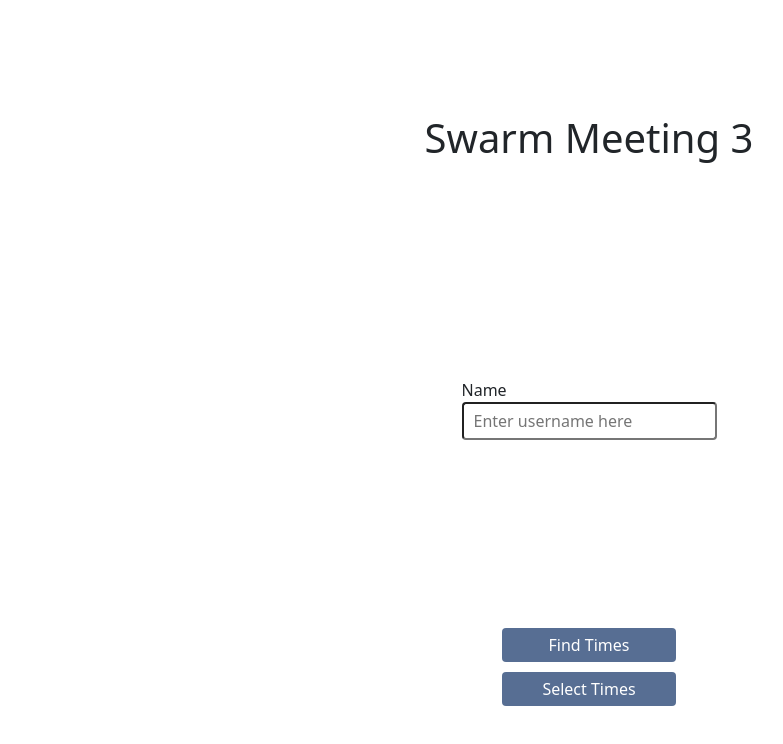
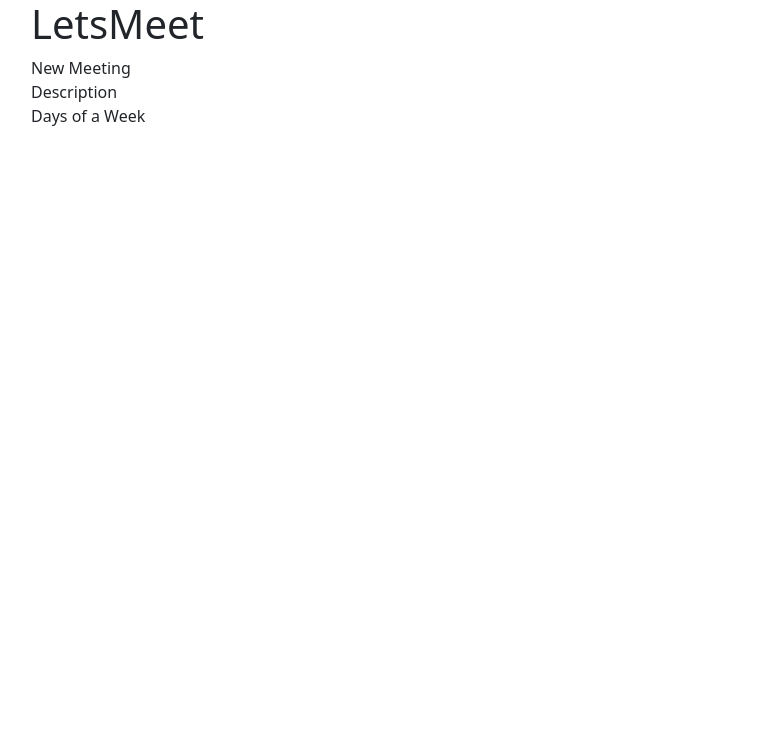
Before and after one commit to 397-f22/LetsMeet, a React (Vite) app: page / in a window 1280 px wide. Shown: the top 744 px of the page, without its empty margins (51-834 px from the left). Built offline with nearby package versions, Linux system fonts and the light colour scheme.

Commit message:
add new signup element

```diff
--- a/src/components/Signup.jsx
+++ b/src/components/Signup.jsx
@@ -1,13 +1,24 @@
-import React, { useState } from "react";
-import Date from "./Date";
-import FormStepper from "./FormStepper";
-import Login from "./Login";
+import React, { useState } from 'react';
+import Date from './Date';
+import FormStepper from './FormStepper';
+import Login from './Login';
 
-const Signup = ({ event, openFilter }) => {
+const Signup = () => {
+  return (
+    <div className="container">
+      <h1>LetsMeet</h1>
+      <div>New Meeting</div>
+      <div>Description</div>
+      <div>Days of a Week</div>
+    </div>
+  );
+};
+
+const SignupOld = ({ event, openFilter }) => {
   const [state, setState] = useState({
     day: 0,
     step: 0,
-    username: "",
+    username: '',
   });
 
   // go back to previous step
@@ -48,7 +59,7 @@ const Signup = ({ event, openFilter }) => {
             nextStep={nextStep}
             meetingData={event}
             openFilter={openFilter}
-            participantName={values.username || "unknown"}
+            participantName={values.username || 'unknown'}
           />
         );
       })}
```
